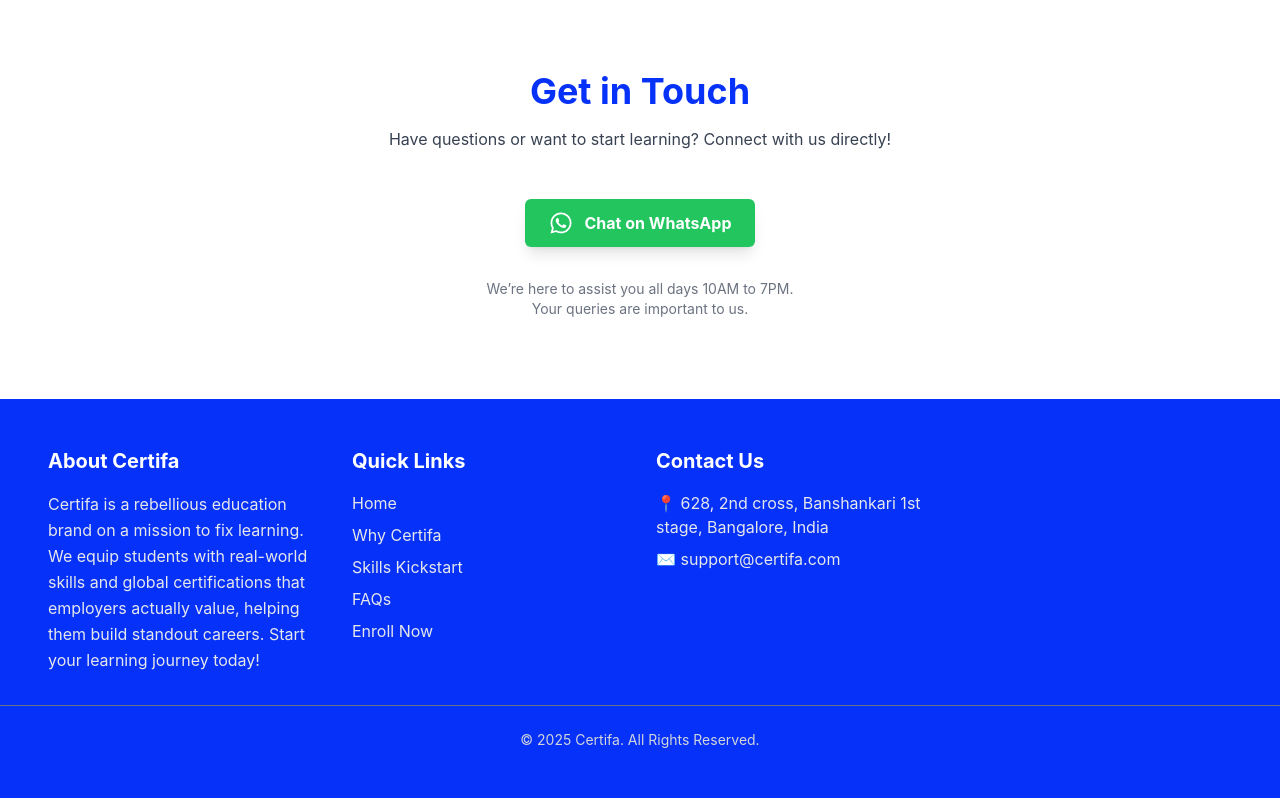
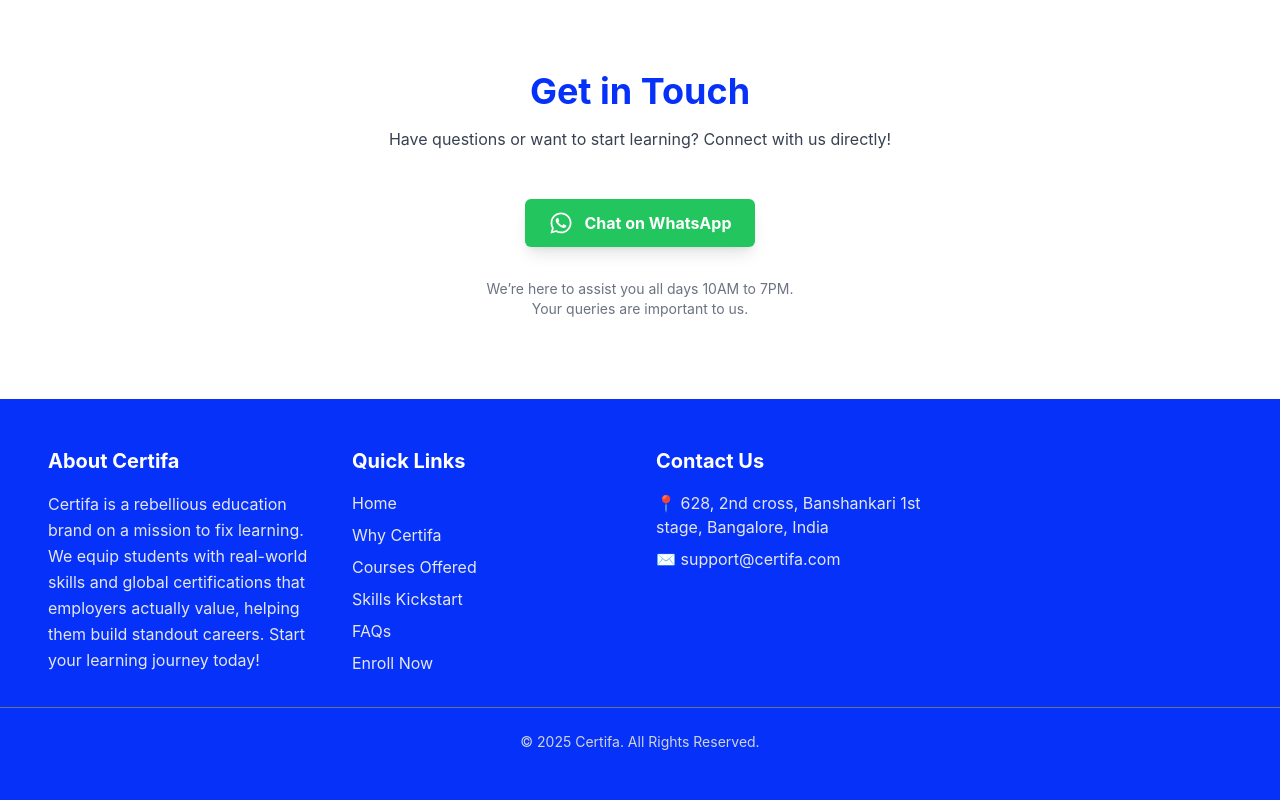
Before and after one commit to sanjeev699/certifa_rebel, a React (Create React App) app: page / in a window 1280 px wide. Shown: the part 7810-8610 px from the top of the page. Built offline with nearby package versions, Linux system fonts and the light colour scheme.

Commit message:
Update Footer.jsx

```diff
--- a/src/components/Footer.jsx
+++ b/src/components/Footer.jsx
@@ -19,6 +19,7 @@ const Footer = () => {
           <ul className="space-y-2 text-gray-200">
             <li><a href="#hero" className="hover:text-brandYellow transition-colors">Home</a></li>
             <li><a href="#comparison" className="hover:text-brandYellow transition-colors">Why Certifa</a></li>
+            <li><a href="#programs" className="hover:text-brandYellow transition-colors">Courses Offered</a></li>
             <li><a href="#skills-kickstart" className="hover:text-brandYellow transition-colors">Skills Kickstart</a></li>
             <li><a href="#faq" className="hover:text-brandYellow transition-colors">FAQs</a></li>
             <li><a href="#enroll" className="hover:text-brandYellow transition-colors">Enroll Now</a></li>
```
